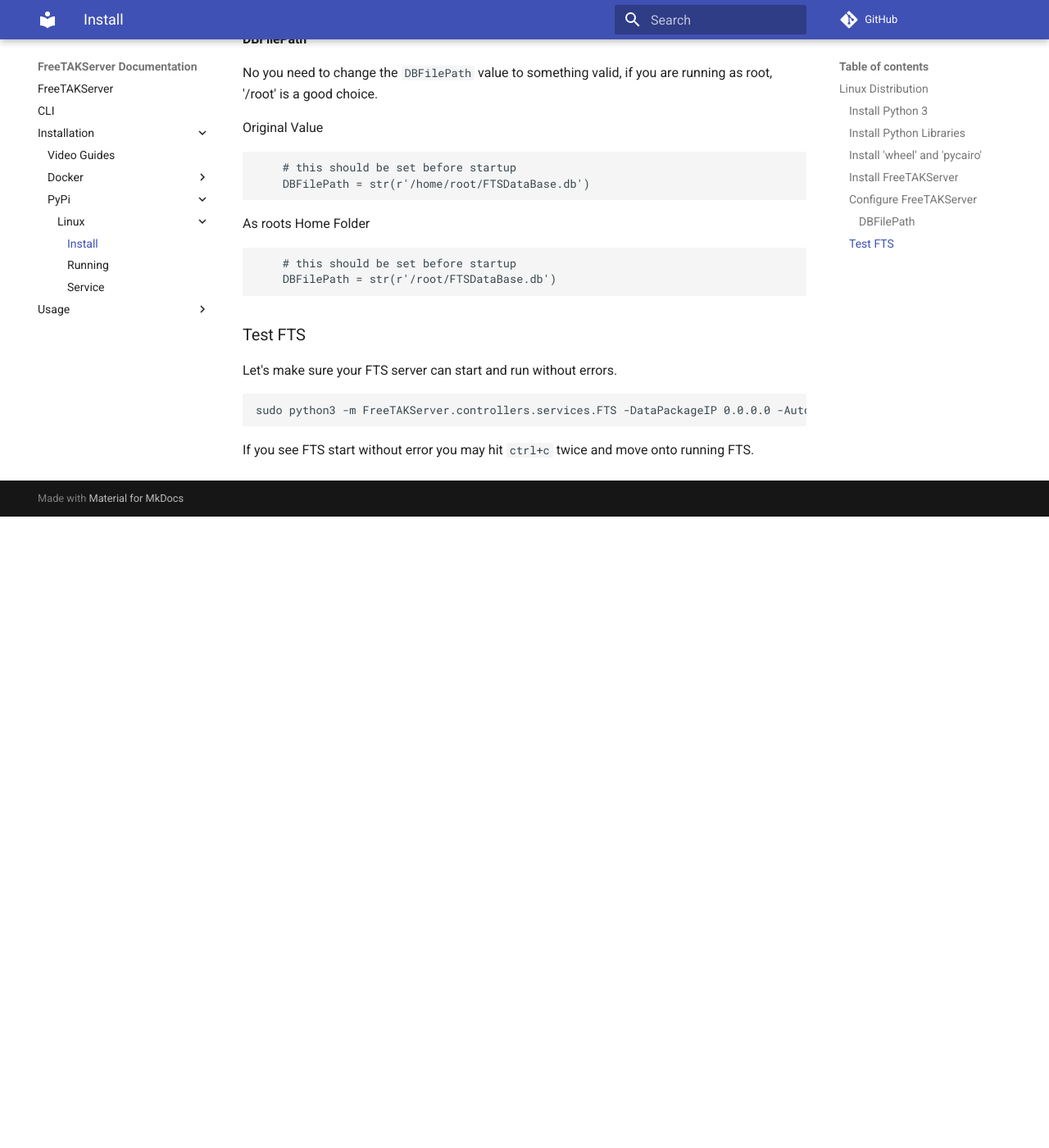
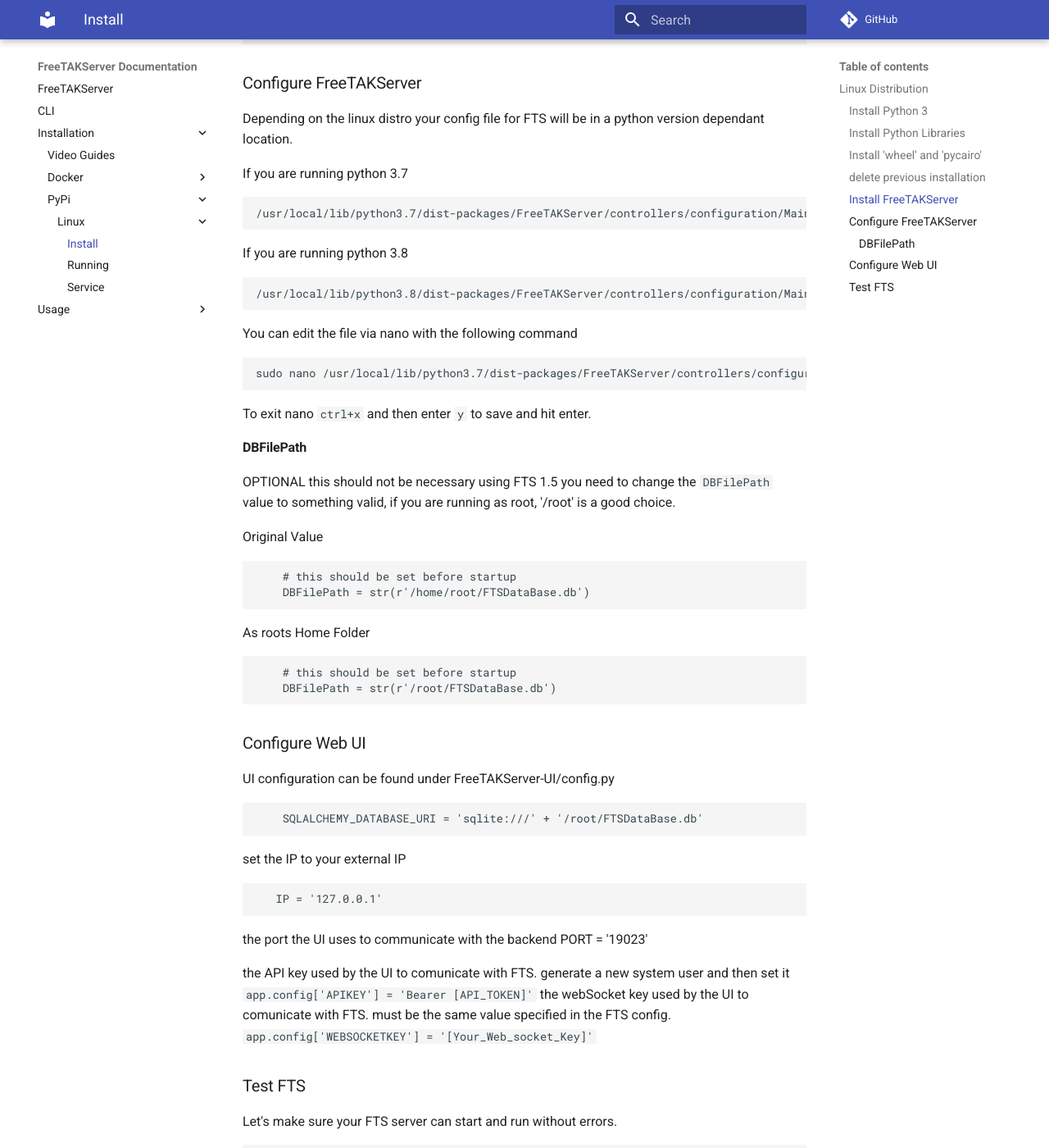
Before and after one commit to FreeTAKTeam/FreeTAKServer-User-Docs, an MkDocs documentation site: the page built from docs/docs/Installation/PyPi/Linux/Install.md, in a window 1280 px wide and 1400 px high, scrolled down 1295 px. Shown: the whole window at 82% size. Built offline with MkDocs 1.6.1 and Material for MkDocs 9.7.7, drawn with Linux system fonts in a browser that asks for light colours; comment, search, counter and statistics services are not loaded; before the commit the page ends 1925 px from its top, so only the background shows below that; some of the changed text lies outside the part shown.

Commit message:
Updated to 1.5

````diff
--- a/docs/docs/Installation/PyPi/Linux/Install.md
+++ b/docs/docs/Installation/PyPi/Linux/Install.md
@@ -1,4 +1,4 @@
-This guide will walk you through installing FreeTAKServer on a linux host
+This guide will walk you through installing FreeTAKServer 1.5 on a Linux host
 
 ## Linux Distribution
 
@@ -11,18 +11,36 @@
 ```
 
 ### Install Python Libraries
+OPTIONAL this should not be necessary using FTS 1.5
 ```bash
 sudo apt install python3-dev python3-setuptools build-essential python3-gevent python3-lxml libcairo2-dev
 ```
 
 ### Install 'wheel' and 'pycairo'
+OPTIONAL this should not be necessary using FTS 1.5
 ```bash
 sudo pip3 install wheel pycairo
 ```
+### delete previous installation
+```bash
+sudo pip3 uninstall FreeTAKServer
+sudo pip3 unistall FreeTAKServer-UI
+```
+
+Delete the database
+```bash
+sudo  rm /root/FTSDataBase.db
+```
+and the various logs folders
 
 
 ### Install FreeTAKServer
+Install the FTS  and the Web UI (suggested)
+```bash
+sudo python3 -m pip install FreeTAKServer[ui]
+```
 
+in altenative Install the FTS only
 ```bash
 sudo python3 -m pip install FreeTAKServer
 ```
@@ -55,7 +73,8 @@
 To exit nano `ctrl+x` and then enter `y` to save and hit enter.
 
 #### DBFilePath
-No you need to change the `DBFilePath` value to something valid, if you are running as root, '/root' is a good choice.
+OPTIONAL this should not be necessary using FTS 1.5
+you need to change the `DBFilePath` value to something valid, if you are running as root, '/root' is a good choice.
 
 Original Value
 ```python
@@ -69,6 +88,24 @@
     DBFilePath = str(r'/root/FTSDataBase.db')
 ```
 
+### Configure Web UI
+UI configuration can be found under FreeTAKServer-UI/config.py
+```
+    SQLALCHEMY_DATABASE_URI = 'sqlite:///' + '/root/FTSDataBase.db'
+```
+
+set the IP to your external IP
+```
+   IP = '127.0.0.1'
+```
+the port the UI uses to communicate with the backend
+    PORT = '19023'
+
+the API key used by the UI to comunicate with FTS. generate a new system user and then set it
+```app.config['APIKEY'] = 'Bearer [API_TOKEN]' ```
+the webSocket  key used by the UI to comunicate with FTS. must be the same value specified in the FTS config.
+ ```   app.config['WEBSOCKETKEY'] = '[Your_Web_socket_Key]' ```
+
 ### Test FTS
 Let's make sure your FTS server can start and run without errors.
 
````
